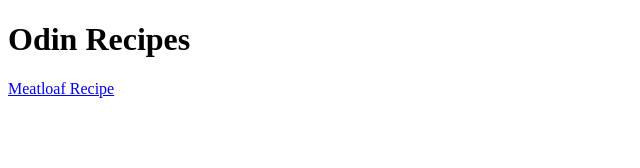
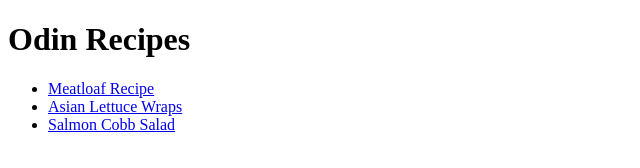
Before and after one commit to ellin72/odin-receipes, a plain HTML site: page index.html in a window 1280 px wide. Shown: the whole page, without its empty margins (0-640 px from the left). Drawn offline with Linux system fonts and the light colour scheme.

Commit message:
Put the recipes in an unordered list format.

```diff
--- a/index.html
+++ b/index.html
@@ -9,6 +9,11 @@
 
     <h1>Odin Recipes</h1>
 
-    <a href="./recipes/meatloaf.html">Meatloaf Recipe</a>
+
+    <ul>
+        <li><a href="./recipes/meatloaf.html">Meatloaf Recipe</a></li>
+        <li><a href="./recipes/asian.html">Asian Lettuce Wraps</a></li>
+        <li><a href="./recipes/salmon.html">Salmon Cobb Salad</a></li>
+    </ul>
 </body>
 </html>
```
